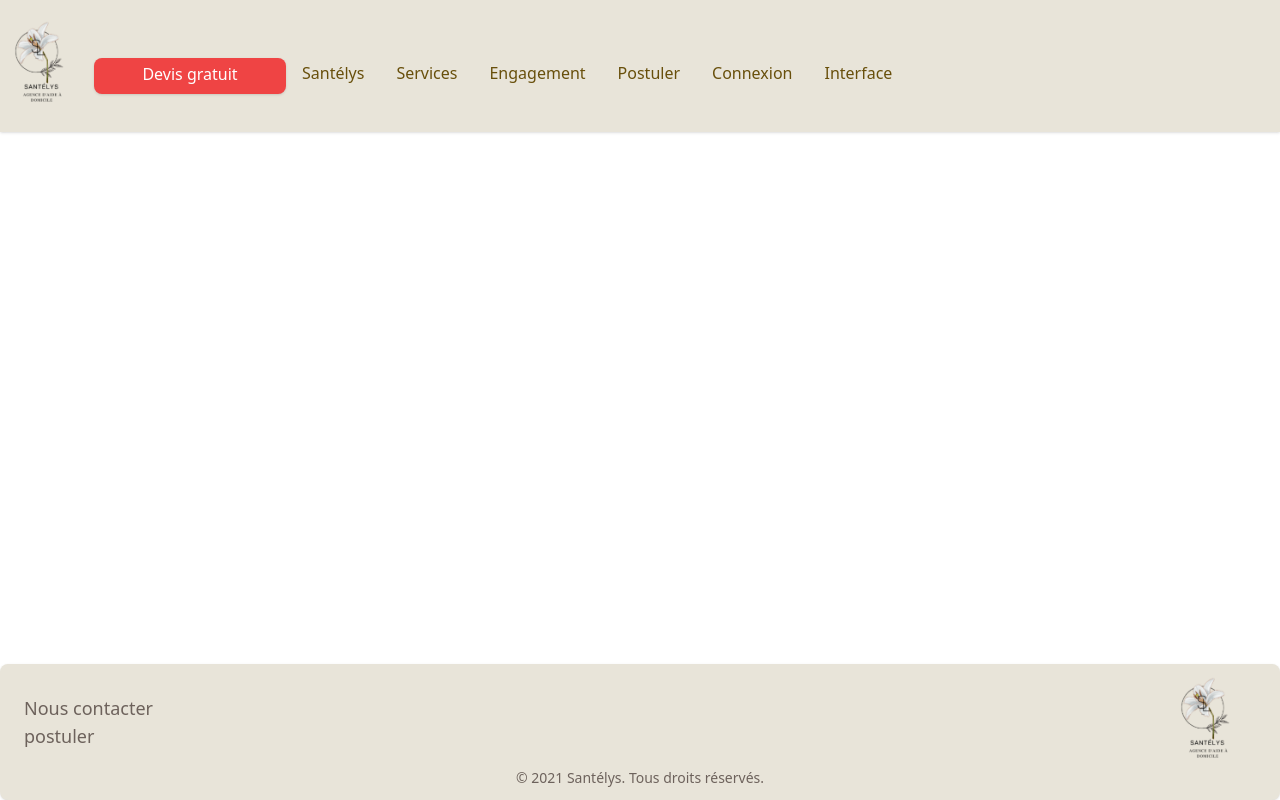
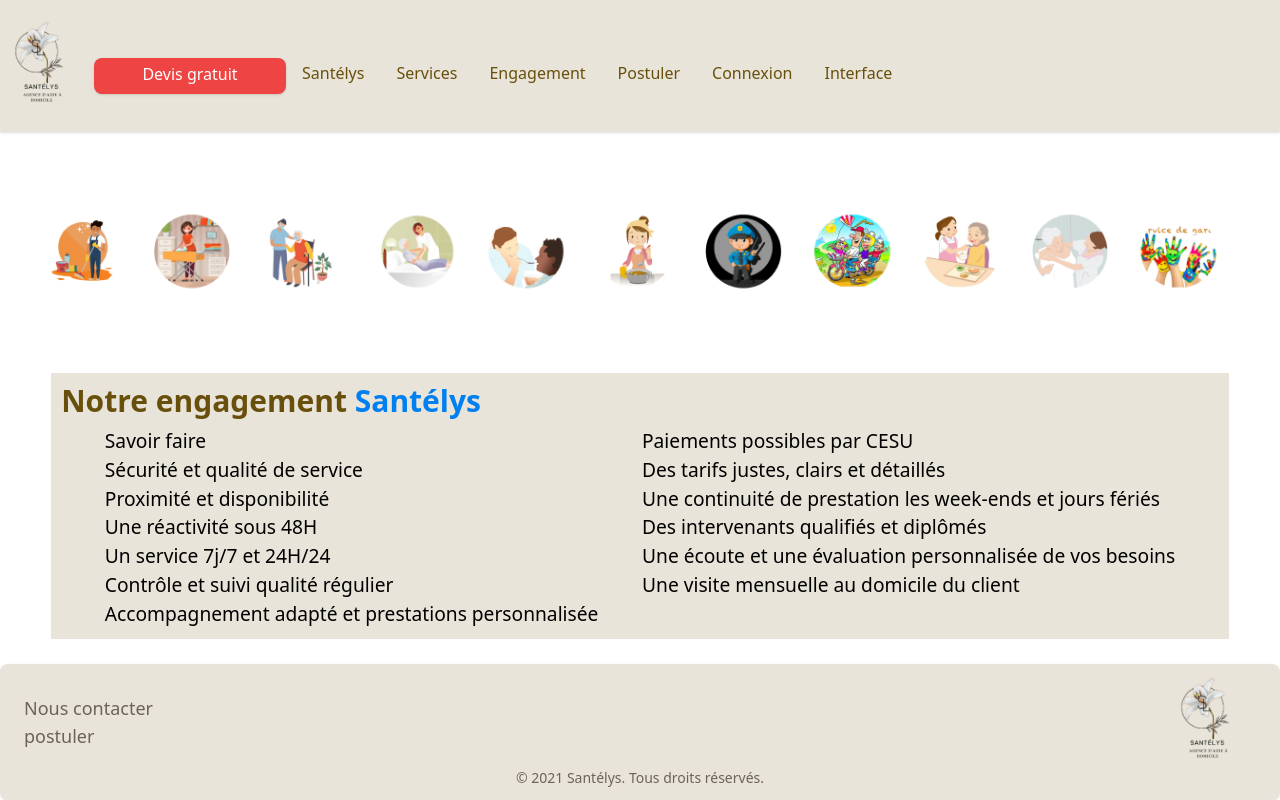
Before and after one commit to ElMost/projetTitreFront, a React (Create React App) app: page /engagement in a window 1280 px wide. Built offline with nearby package versions, Linux system fonts and the light colour scheme.

Commit message:
création de la page engagement

```diff
--- a/src/App.tsx
+++ b/src/App.tsx
@@ -3,6 +3,7 @@
 import { BrowserRouter, Routes, Route } from 'react-router-dom';
 import Footer from './components/footer/Footer';
 import About from './pages/about/About';
+import Engagement from './pages/engagement/Engagement';
 
 function App() {
   return (
@@ -14,6 +15,7 @@
       <Route path="contact" element={<Contact />} />
       <Route path="postuler" element={<Postuler />} /> */}
       <Route path="a_propos" element={<About />} />
+      <Route path="engagement" element={<Engagement />} />
 
     </Routes>
     <Footer/>
--- /dev/null
+++ b/src/pages/engagement/Engagement.css
@@ -0,0 +1,22 @@
+.engagementBanner {
+  background-size: cover;
+  background-repeat: no-repeat;
+  background-position: center center;
+  padding: 0 ;
+   position: relative;
+  overflow: hidden;
+    /* height: 200px; */
+}
+
+.engagement{
+    background-color: #e8e4d9;
+    margin: 0px auto 150px;
+    width: 92%;
+    padding: 10px;
+    font-size: larger;
+}
+
+.ulEngagement{
+    justify-content: space-evenly;
+
+}
--- /dev/null
+++ b/src/pages/engagement/Engagement.tsx
@@ -0,0 +1,46 @@
+import React from 'react';
+import imgServices from '../../assets/services.png';
+import './Engagement.css';
+
+const Engagement = () => {
+    return (
+      <div className="p-0 py-md-1">
+        <div className="engagementBanner mt-0">
+          <img className=" m-auto" src={imgServices} alt="" />
+        </div>
+        <div className=" justify-between engagement">
+          <div className=" m-auto  ">
+            <h1 className="lg:text-3xl text-[#684f0b] font-bold">
+              Notre engagement <span className="text-[#007FF0]">Santélys</span>
+            </h1>
+
+            <ul className="mt-2 p-0 mx-auto mx-md-0 lg:flex ulEngagement  ">
+              <div>
+                <li>Savoir faire</li>
+                <li>Sécurité et qualité de service</li>
+                <li>Proximité et disponibilité</li>
+                <li>Une réactivité sous 48H</li>
+                <li>Un service 7j/7 et 24H/24</li>
+                <li>Contrôle et suivi qualité régulier</li>
+                <li>Accompagnement adapté et prestations personnalisée</li>
+              </div>
+              <div>
+                <li>Paiements possibles par CESU</li>
+                <li>Des tarifs justes, clairs et détaillés</li>
+                <li>
+                  Une continuité de prestation les week-ends et jours fériés
+                </li>
+                <li>Des intervenants qualifiés et diplômés</li>
+                <li>
+                  Une écoute et une évaluation personnalisée de vos besoins
+                </li>
+                <li>Une visite mensuelle au domicile du client</li>
+              </div>
+            </ul>
+          </div>
+        </div>
+      </div>
+    );
+};
+
+export default Engagement;
```
